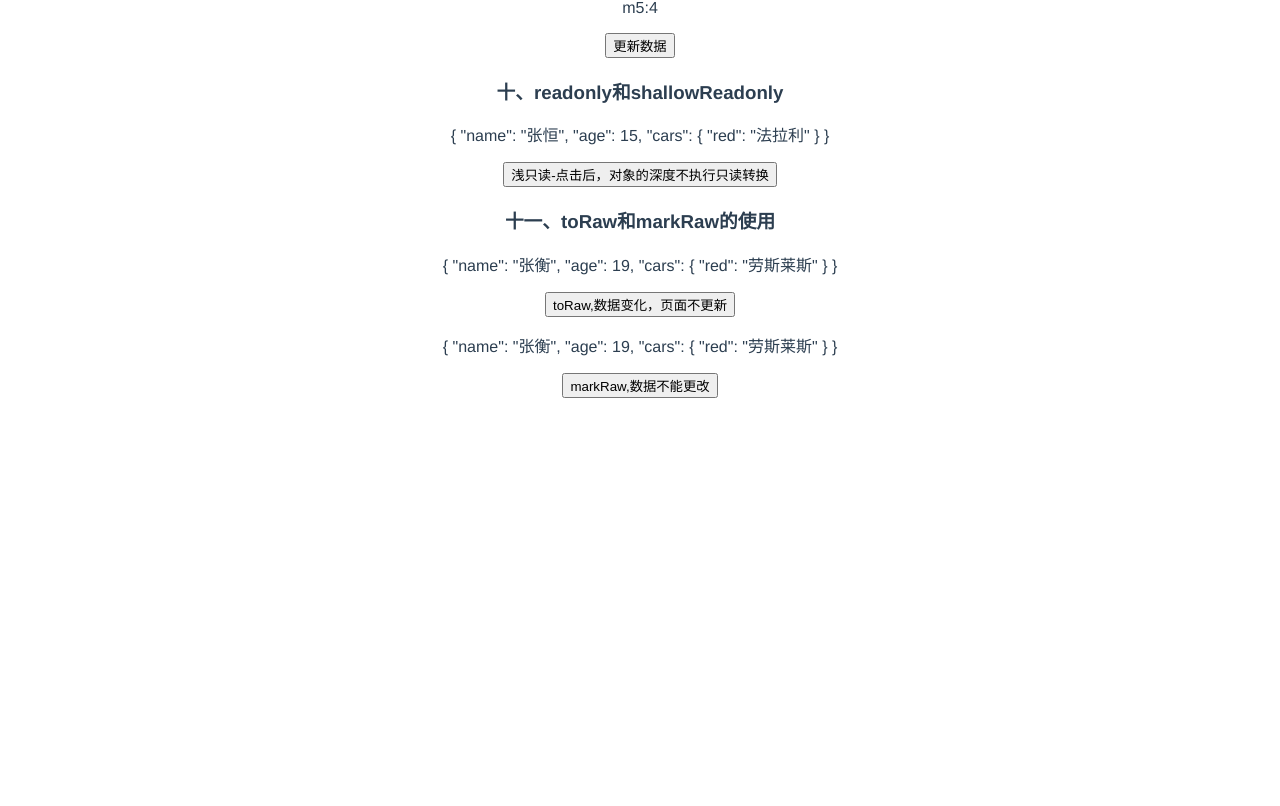
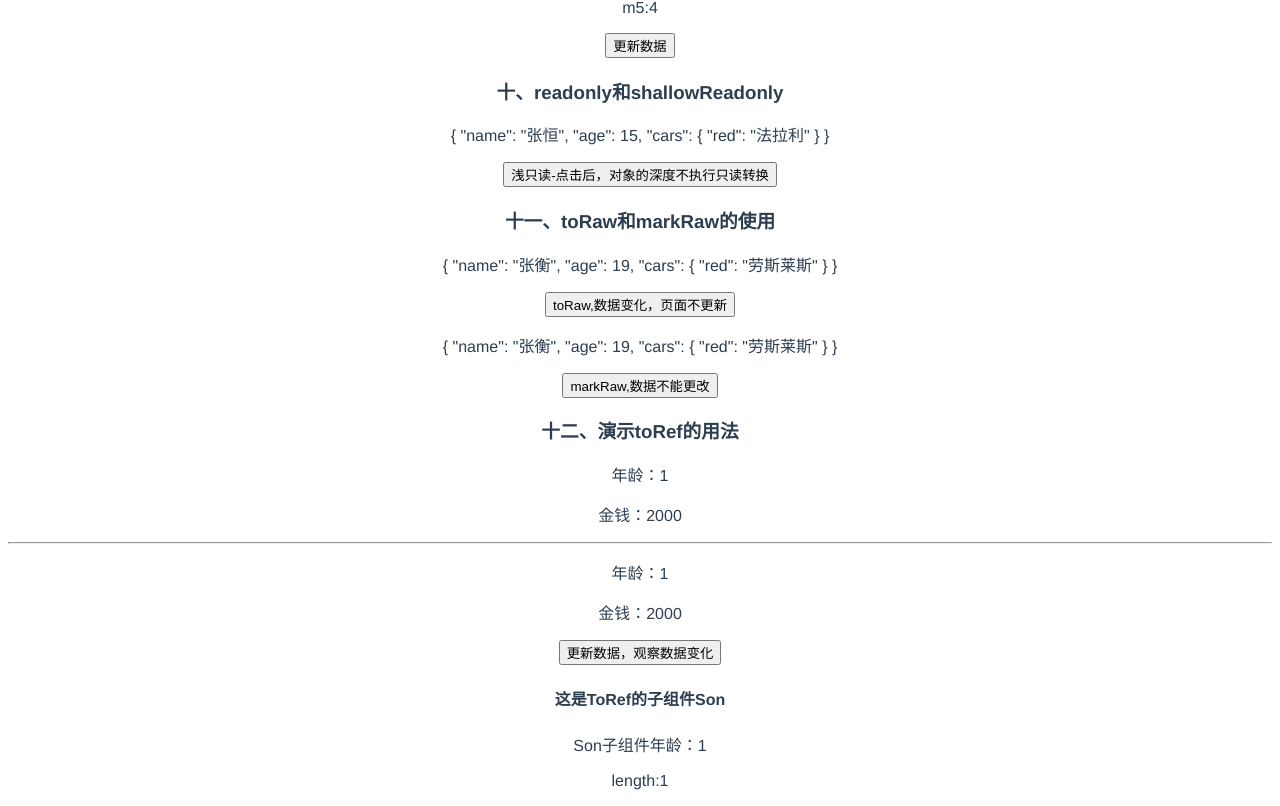
Before and after one commit to bcygsws/vue3_learn, a Vue app: page /#/ in a window 1280 px wide. Shown: the part 1977-2783 px from the top of the page. Before the commit the page ends 2383 px from the top, so only its background shows below. Built offline with nearby package versions, Linux system fonts and the light colour scheme.

Commit message:
:zap: toRef为响应式对象的某个属性创建一个ref对象，而且该对象和源对象操作的是同一份数据，而且同步更新

```diff
--- /dev/null
+++ b/src/components/to_ref/Son.vue
@@ -0,0 +1,45 @@
+<template>
+  <h4>这是ToRef的子组件Son</h4>
+  <!-- 在其父组件中点击按钮，age也同步变化 -->
+  <p>Son子组件年龄：{{ age }}</p>
+  <!-- 增加一个需求，如果要拿到传入的数据位数，length怎么办?而且getLength函数是别人封装的，传入的参数是Ref类型 -->
+  <p>length:{{ length }}</p>
+</template>
+<script lang="ts">
+import { defineComponent, toRef, computed, Ref } from 'vue';
+// 别人封装的获取长度函数
+function getLength(age: Ref) {
+  // 数据age只要变化，就计算长度，需要监听
+  // 这种属于只有getter的computed的监听
+  return computed(() => {
+    return age.value.toString().length;
+  });
+}
+export default defineComponent({
+  name: 'Son',
+  props: {
+    age: {
+      type: Number,
+      required: true // 必须的
+    }
+  },
+  setup(props) {
+    // 要使用传入的age,使用setup的参数props
+    console.log(props);
+    // 别人定义的函数getLength参数接收的是Ref类型数据，而目前age是number类型数据，因此需要把number类型转换成Ref类型
+    const length = getLength(toRef(props, 'age'));
+    return {
+      length
+    };
+  }
+});
+/**
+ *
+ *  @ age:Ref
+ * 目前的参数是number类型，number类型转换成Ref类型，才能通过类型校验
+ * toRef(props,'age');
+ *
+ *
+ *
+ */
+</script>
--- /dev/null
+++ b/src/components/to_ref/ToRef.vue
@@ -0,0 +1,51 @@
+<template>
+  <h3>十二、演示toRef的用法</h3>
+  <p>年龄：{{ state.age }}</p>
+  <p>金钱：{{ state.money }}</p>
+  <hr>
+  <p>年龄：{{ age }}</p>
+  <p>金钱：{{ money }}</p>
+  <button @click="update">更新数据，观察数据变化</button>
+  <Son :age="age"></Son>
+</template>
+<script lang="ts">
+import { defineComponent, reactive, toRef, ref } from 'vue';
+import Son from './Son.vue';
+/**
+ *
+ * 区别：
+ * toRef 为源响应式对象上的某个属性创建了一个ref对象，二者同步操作的是同一数值，且同步更新
+ * ref相当于把原来的对象的属性做了一份拷贝，操作时和原来的数据之间互不影响
+ *
+ *
+ */
+export default defineComponent({
+  name: 'ToRef',
+  components:{
+    Son
+  },
+  setup() {
+    const state = reactive({
+      age: 1,
+      money: 2000
+    });
+    // 使用toRef拿到age属性，返回一个ref
+    const age = toRef(state, 'age');
+    // 把响应式数据对象中某个属性用ref包装
+    const money = ref(state.money);
+    const update = () => {
+      // {{state.age}}和{{age}}中的数据都改变了
+      age.value += 1;
+      // 原来state中的money结果不变，仅仅{{money}改变
+      // money.value += 10;
+      console.log('测试是否执行');
+    };
+    return {
+      age,
+      money,
+      state,
+      update
+    };
+  }
+});
+</script>
--- a/src/views/Home.vue
+++ b/src/views/Home.vue
@@ -16,6 +16,8 @@
   <ReadOnlyProperty></ReadOnlyProperty>
   <!-- toRaw 和markRaw -->
   <ToAndMarkRaw></ToAndMarkRaw>
+  <!-- toRef的使用，和ref的区别 -->
+  <ToRef></ToRef>
 </template>
 
 <script lang="ts">
@@ -31,6 +33,7 @@ import ShallowReactive from '../components/shallow_reactive/ShallowReactive.vue'
 // 只读和浅只读
 import ReadOnlyProperty from '../components/readonly/ReadOnlyProperty.vue';
 import ToAndMarkRaw from '../components/raw/ToAndMarkRaw.vue';
+import ToRef from "../components//to_ref/ToRef.vue";
 import { defineComponent } from 'vue';
 // 暴露出一个定义好的组件
 export default defineComponent({
@@ -45,7 +48,8 @@ export default defineComponent({
     Computed,
     ShallowReactive,
     ReadOnlyProperty,
-    ToAndMarkRaw
+    ToAndMarkRaw,
+    ToRef
   },
   // setup相当于一个回调函数，里面返回的任何对象，对象的属性和方法，在模板中可以直接使用
   setup() {
```
